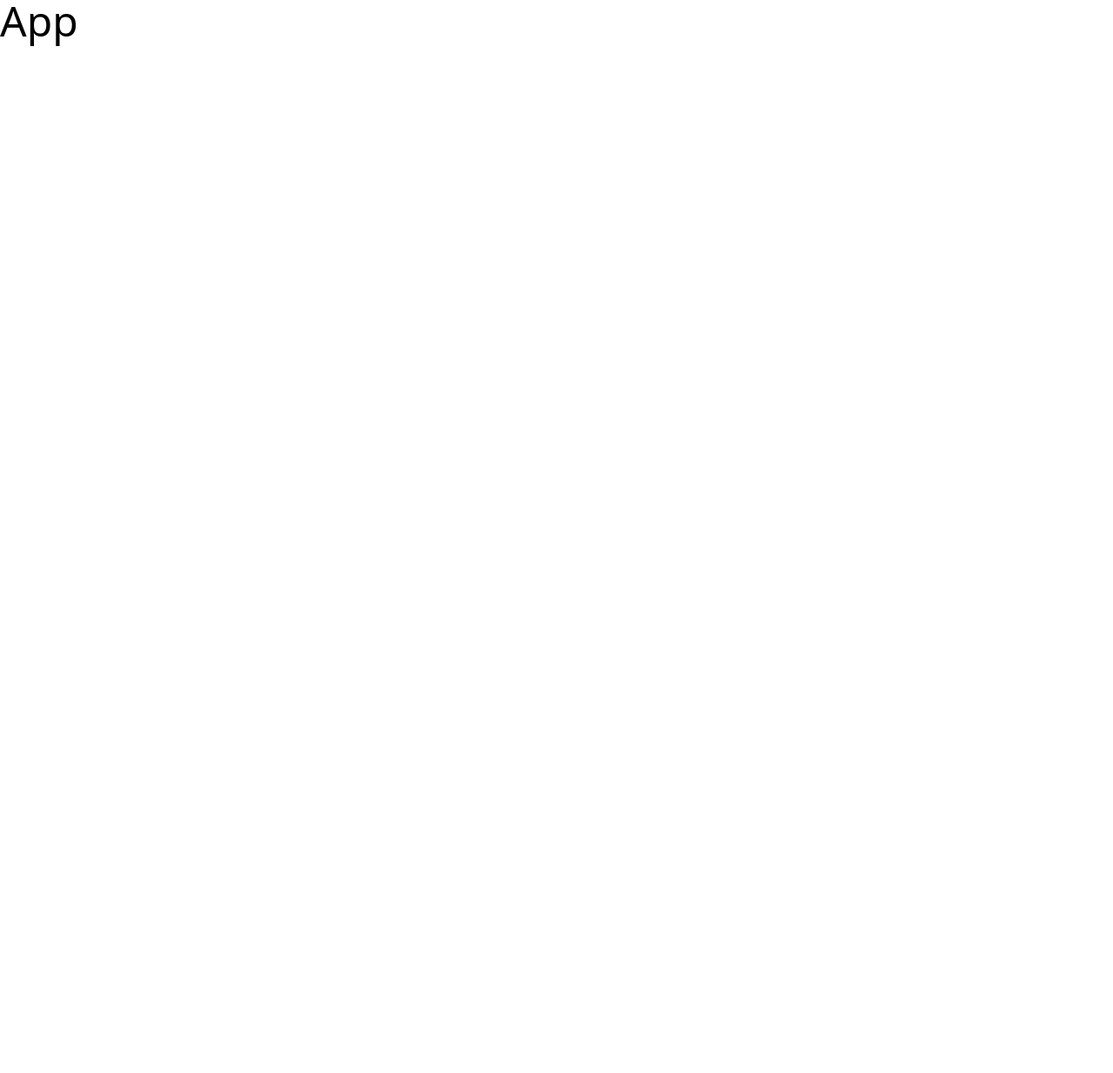
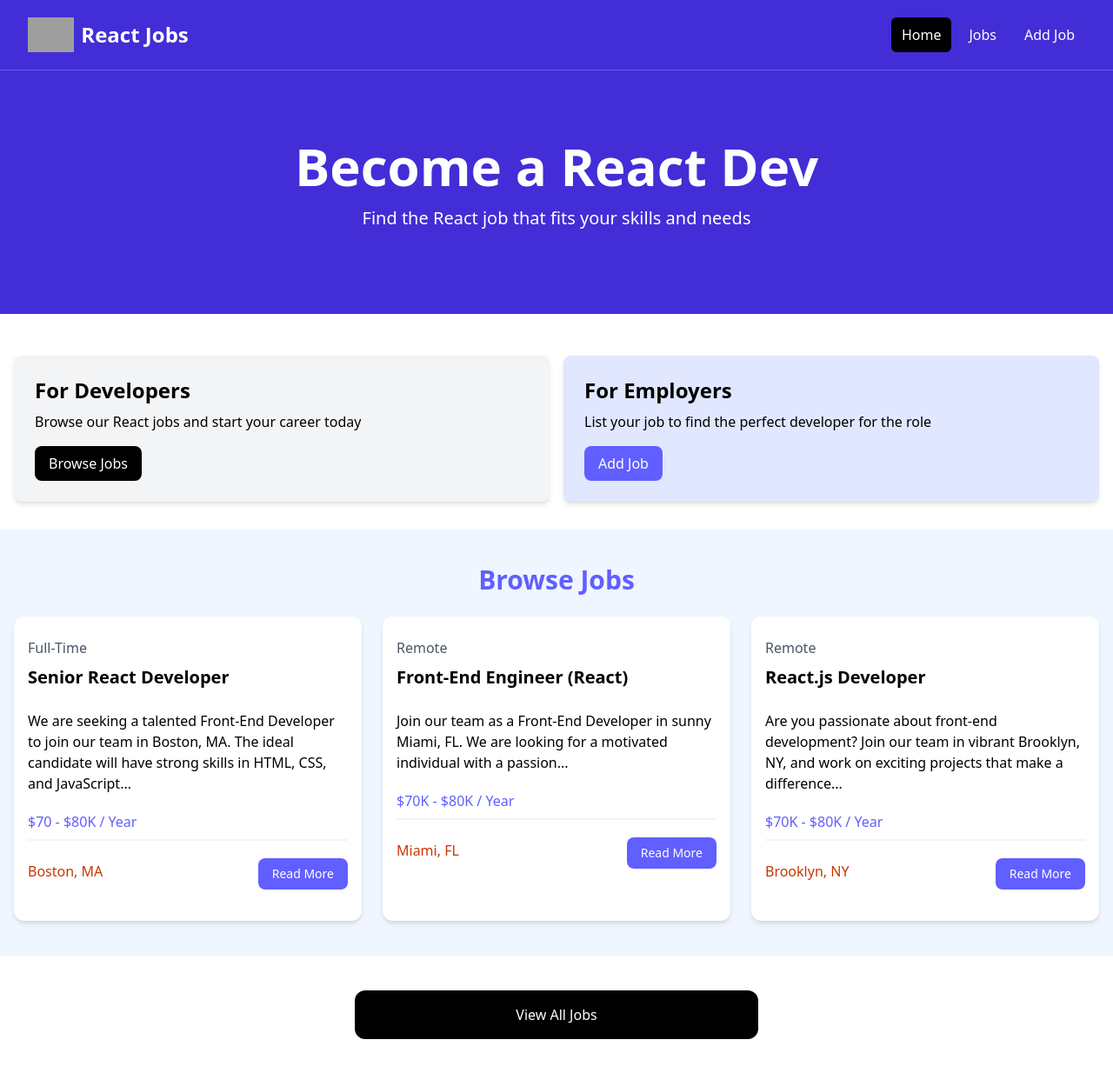
Before and after one commit to MarkNewcomb1/react-course-2025, a React (Vite) app: page / in a window 1280 px wide. Shown: the whole page at 87% size. Before the commit the page ends 800 px from the top, so only its background shows below. Built offline with nearby package versions, Linux system fonts and the light colour scheme; grey boxes are pictures that could not be loaded.

Commit message:
start of homepage build

```diff
--- a/src/App.jsx
+++ b/src/App.jsx
@@ -1,8 +1,201 @@
 const App = () => {
   return (
-    <div className='text-5xl'>App</div>
+    <>
+ <nav class="bg-indigo-700 border-b border-indigo-500">
+      <div class="mx-auto max-w-7xl px-2 sm:px-6 lg:px-8">
+        <div class="flex h-20 items-center justify-between">
+          <div
+            class="flex flex-1 items-center justify-center md:items-stretch md:justify-start"
+          >
+            <a class="flex flex-shrink-0 items-center mr-4" href="/index.html">
+              <img
+                class="h-10 w-auto"
+                src="images/logo.png"
+                alt="React Jobs"
+              />
+              <span class="hidden md:block text-white text-2xl font-bold ml-2"
+                >React Jobs</span
+              >
+            </a>
+            <div class="md:ml-auto">
+              <div class="flex space-x-2">
+                <a
+                  href="/index.html"
+                  class="text-white bg-black hover:bg-gray-900 hover:text-white rounded-md px-3 py-2"
+                  >Home</a
+                >
+                <a
+                  href="/jobs.html"
+                  class="text-white hover:bg-gray-900 hover:text-white rounded-md px-3 py-2"
+                  >Jobs</a
+                >
+                <a
+                  href="/add-job.html"
+                  class="text-white hover:bg-gray-900 hover:text-white rounded-md px-3 py-2"
+                  >Add Job</a
+                >
+              </div>
+            </div>
+          </div>
+        </div>
+      </div>
+    </nav>
+
+    <section class="bg-indigo-700 py-20 mb-4">
+      <div
+        class="max-w-7xl mx-auto px-4 sm:px-6 lg:px-8 flex flex-col items-center"
+      >
+        <div class="text-center">
+          <h1
+            class="text-4xl font-extrabold text-white sm:text-5xl md:text-6xl"
+          >
+            Become a React Dev
+          </h1>
+          <p class="my-4 text-xl text-white">
+            Find the React job that fits your skills and needs
+          </p>
+        </div>
+      </div>
+    </section>
+
+    <section class="py-4">
+      <div class="container-xl lg:container m-auto">
+        <div class="grid grid-cols-1 md:grid-cols-2 gap-4 p-4 rounded-lg">
+          <div class="bg-gray-100 p-6 rounded-lg shadow-md">
+            <h2 class="text-2xl font-bold">For Developers</h2>
+            <p class="mt-2 mb-4">
+              Browse our React jobs and start your career today
+            </p>
+            <a
+              href="/jobs.html"
+              class="inline-block bg-black text-white rounded-lg px-4 py-2 hover:bg-gray-700"
+            >
+              Browse Jobs
+            </a>
+          </div>
+          <div class="bg-indigo-100 p-6 rounded-lg shadow-md">
+            <h2 class="text-2xl font-bold">For Employers</h2>
+            <p class="mt-2 mb-4">
+              List your job to find the perfect developer for the role
+            </p>
+            <a
+              href="/add-job.html"
+              class="inline-block bg-indigo-500 text-white rounded-lg px-4 py-2 hover:bg-indigo-600"
+            >
+              Add Job
+            </a>
+          </div>
+        </div>
+      </div>
+    </section>
+
+    <section class="bg-blue-50 px-4 py-10">
+      <div class="container-xl lg:container m-auto">
+        <h2 class="text-3xl font-bold text-indigo-500 mb-6 text-center">
+          Browse Jobs
+        </h2>
+        <div class="grid grid-cols-1 md:grid-cols-3 gap-6">
+          <div class="bg-white rounded-xl shadow-md relative">
+            <div class="p-4">
+              <div class="mb-6">
+                <div class="text-gray-600 my-2">Full-Time</div>
+                <h3 class="text-xl font-bold">Senior React Developer</h3>
+              </div>
+
+              <div class="mb-5">
+               We are seeking a talented Front-End Developer to join our team in Boston, MA. The ideal candidate will have strong skills in HTML, CSS, and JavaScript...
+              </div>
+
+              <h3 class="text-indigo-500 mb-2">$70 - $80K / Year</h3>
+
+              <div class="border border-gray-100 mb-5"></div>
+
+              <div class="flex flex-col lg:flex-row justify-between mb-4">
+                <div class="text-orange-700 mb-3">
+                  <i class="fa-solid fa-location-dot text-lg"></i>
+                  Boston, MA
+                </div>
+                <a
+                  href="job.html"
+                  class="h-[36px] bg-indigo-500 hover:bg-indigo-600 text-white px-4 py-2 rounded-lg text-center text-sm"
+                >
+                 Read More
+                </a>
+              </div>
+            </div>
+          </div>
+          <div class="bg-white rounded-xl shadow-md relative">
+            <div class="p-4">
+              <div class="mb-6">
+                <div class="text-gray-600 my-2">Remote</div>
+                <h3 class="text-xl font-bold">Front-End Engineer (React)</h3>
+              </div>
+
+              <div class="mb-5">
+               Join our team as a Front-End Developer in sunny Miami, FL. We are looking for a motivated individual with a passion...
+              </div>
+
+              <h3 class="text-indigo-500 mb-2">$70K - $80K / Year</h3>
+
+              <div class="border border-gray-100 mb-5"></div>
+
+              <div class="flex flex-col lg:flex-row justify-between mb-4">
+                <div class="text-orange-700 mb-3">
+                  <i class="fa-solid fa-location-dot text-lg"></i>
+                  Miami, FL
+                </div>
+                <a
+                  href="job.html"
+                  class="h-[36px] bg-indigo-500 hover:bg-indigo-600 text-white px-4 py-2 rounded-lg text-center text-sm"
+                >
+                 Read More
+                </a>
+              </div>
+            </div>
+          </div>
+          <div class="bg-white rounded-xl shadow-md relative">
+            <div class="p-4">
+              <div class="mb-6">
+                <div class="text-gray-600 my-2">Remote</div>
+                <h3 class="text-xl font-bold">React.js Developer</h3>
+              </div>
+
+              <div class="mb-5">
+                Are you passionate about front-end development? Join our team in vibrant Brooklyn, NY, and work on exciting projects that make a difference...
+              </div>
+
+              <h3 class="text-indigo-500 mb-2">$70K - $80K / Year</h3>
+
+              <div class="border border-gray-100 mb-5"></div>
+
+              <div class="flex flex-col lg:flex-row justify-between mb-4">
+                <div class="text-orange-700 mb-3">
+                  <i class="fa-solid fa-location-dot text-lg"></i>
+                  Brooklyn, NY
+                </div>
+                <a
+                  href="job.html"
+                  class="h-[36px] bg-indigo-500 hover:bg-indigo-600 text-white px-4 py-2 rounded-lg text-center text-sm"
+                >
+                 Read More
+                </a>
+              </div>
+            </div>
+          </div>
+        </div>
+      </div>
+    </section>
+
+    <section class="m-auto max-w-lg my-10 px-6">
+      <a
+        href="jobs.html"
+        class="block bg-black text-white text-center py-4 px-6 rounded-xl hover:bg-gray-700"
+        >View All Jobs</a
+      >
+    </section>
+    </>
   )
 }
 export default App
 
-// stopped at https://youtu.be/LDB4uaJ87e0?si=lsfyeSt4qNDWen3C&t=1826
+// stopped at https://youtu.be/LDB4uaJ87e0?si=Jegb0Lz1Ou2ufjVe&t=2439
```
